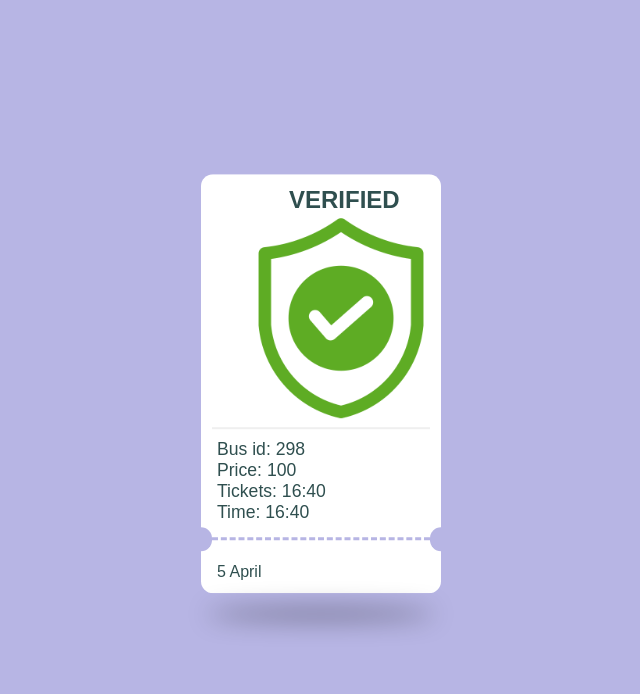
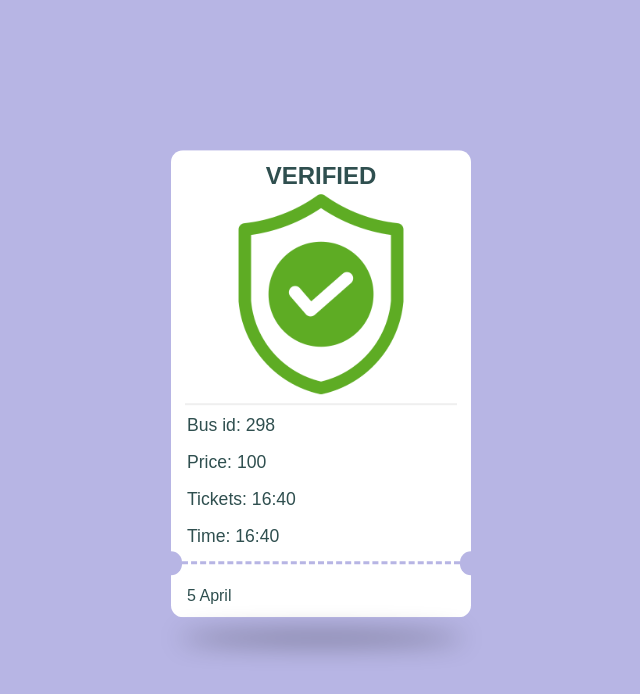
Before and after one commit to akhil9028/VerifyTicket, a plain HTML site: page index.html in a window 1280 px wide. Shown: the whole page, without its empty margins (319-959 px from the left). Drawn offline with Linux system fonts and the light colour scheme; files whose address does not match are found by name.

Commit message:
Update verified.css

```diff
--- a/verified.css
+++ b/verified.css
@@ -1,4 +1,4 @@
-body{
+body {
   padding: 0;
   margin: 0;
   width: 100%;
@@ -8,23 +8,24 @@ body{
   justify-content: center;
   font-family: sans-serif;
   font-size: 12px;
-    font-family: 'Poppins', sans-serif;
-    background-color: #B7B5E4;
+  font-family: "Poppins", sans-serif;
+  background-color: #b7b5e4;
 }
 
 /* Main Ticket Style */
-.ticketContainer{
+.ticketContainer {
   display: flex;
   flex-direction: column;
   align-items: center;
 }
-.ticket{
+.ticket {
   animation: bouncingCard 0.6s ease-out infinite alternate;
   background-color: white;
   color: darkslategray;
   border-radius: 12px;
+  /* padding: 2rem 3rem; */
 }
-.ticketShadow{
+.ticketShadow {
   animation: bouncingShadow 0.6s ease-out infinite alternate;
   margin-top: 4px;
   width: 95%;
@@ -35,66 +36,79 @@ body{
 }
 
 /* Ticket Content */
-.ticketTitle{
+.ticketTitle {
   font-size: 1.5rem;
   font-weight: 700;
   padding: 12px 16px 4px;
-    margin-left: 4.5rem;
+  text-align: center;
+  /* margin-left: 4.5rem; */
 }
-hr{
+hr {
   width: 90%;
   border: 1px solid #efefef;
 }
-.ticketDetail{
+.ticketDetail {
   font-size: 1.1rem;
   font-weight: 500;
   padding: 4px 16px;
+  display: flex;
+  flex-direction: column;
+  gap: 1rem;
 }
-.ticketSubDetail{
+.ticketSubDetail {
   display: flex;
   justify-content: space-between;
   font-size: 1rem;
   padding: 12px 16px;
 }
-.ticketSubDetail .code{
+.ticketSubDetail .code {
   margin-right: 24px;
 }
 
 /* Ticket Ripper */
-.ticketRip{
+.ticketRip {
   display: flex;
   justify-content: space-between;
   align-items: center;
+  width: 300px;
 }
-.circleLeft{
+.circleLeft {
   width: 12px;
   height: 24px;
-    background-color: #B7B5E4;
+  background-color: #b7b5e4;
   border-radius: 0 12px 12px 0;
 }
-.ripLine{
+.ripLine {
   width: 100%;
-    border-top: 3px solid #B7B5E4;
-    border-top-style: dashed ;
+  border-top: 3px solid #b7b5e4;
+  border-top-style: dashed;
 }
-.circleRight{
+.circleRight {
   width: 12px;
   height: 24px;
-    background-color: #B7B5E4;
+  background-color: #b7b5e4;
   border-radius: 12px 0 0 12px;
 }
 
-.shield{
-    margin-left: 2.5rem;
-
+.shield {
+  /* margin-left: 2.5rem; */
+  text-align: center;
 }
 
 /* Ticket Bouncing Animation */
 @keyframes bouncingCard {
-    from { transform: translateY(0);}
-    to {transform: translateY(-18px);}
+  from {
+    transform: translateY(0);
+  }
+  to {
+    transform: translateY(-18px);
+  }
 }
 @keyframes bouncingShadow {
-    from { transform: translateY(0px);}
-    to {transform: translateY(4px);}
+  from {
+    transform: translateY(0px);
   }
+  to {
+    transform: translateY(4px);
+  }
+}
```
Lines whose indentation alone changed are shown as unchanged.
